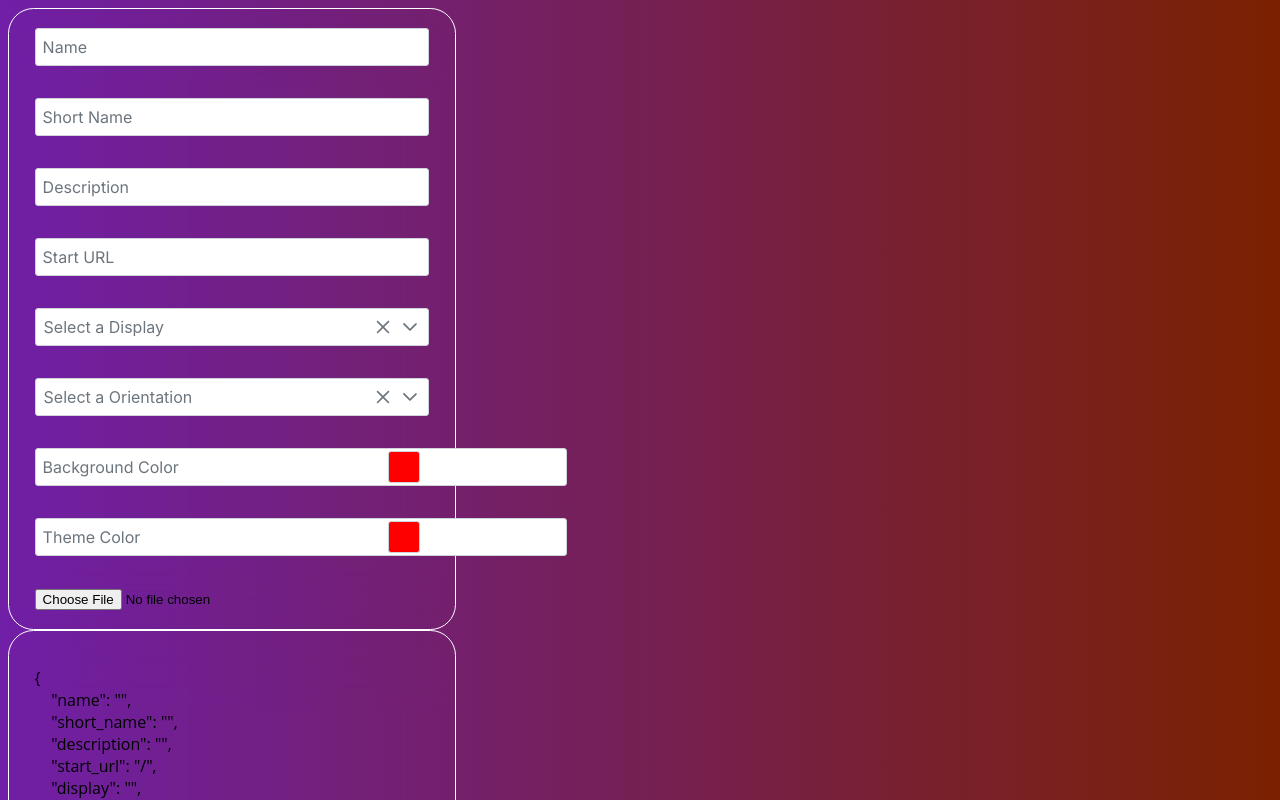
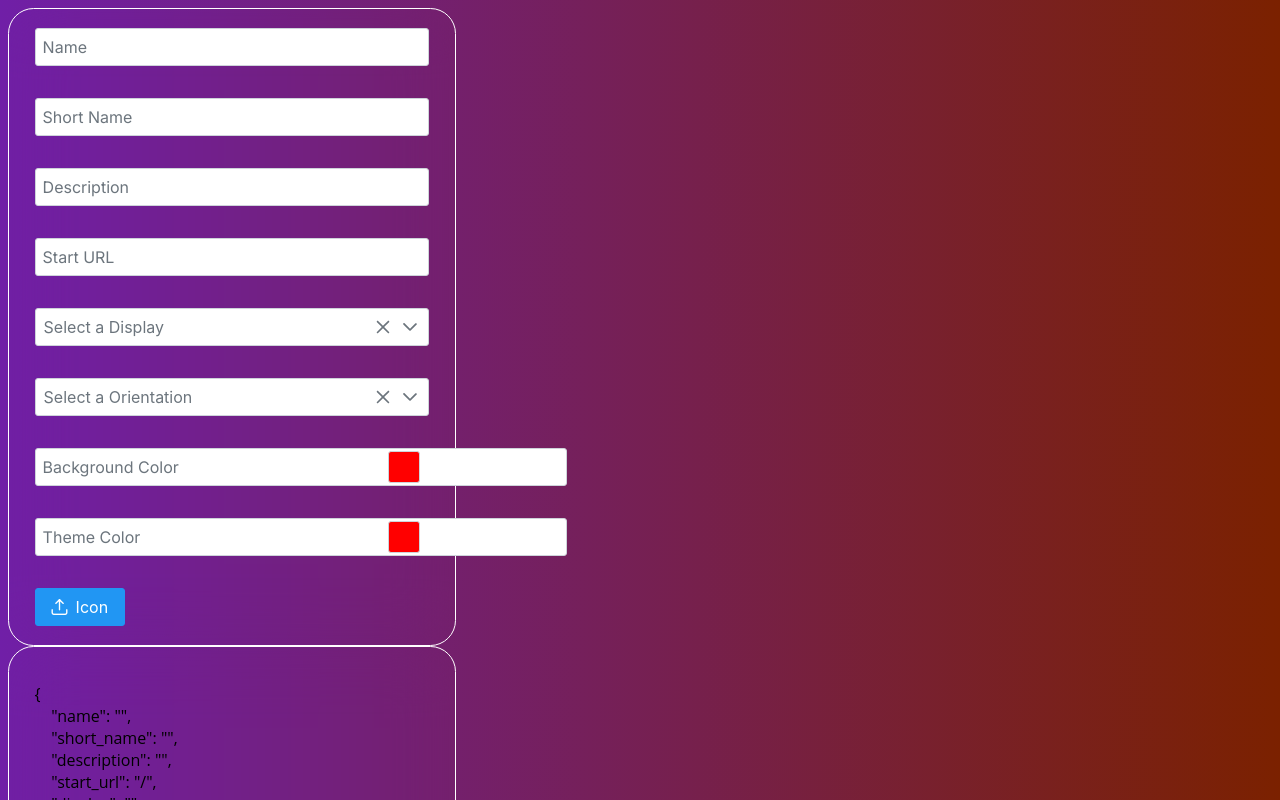
Before and after one commit to ymzEmre/pwa-genvis, a Next.js app: page / in a window 1280 px wide. Shown: the top 800 px of the page. Built offline with nearby package versions, Linux system fonts and the light colour scheme.

Commit message:
Change button style for default file upload

```diff
--- a/src/components/uploadImage/index.tsx
+++ b/src/components/uploadImage/index.tsx
@@ -1,23 +1,31 @@
-import { Button } from 'primereact/button'
 import { useDispatch } from 'react-redux'
 import { actions } from '@/stores/upload-store'
+import { FileUpload } from 'primereact/fileupload'
 
 const ImageUploader = () => {
   const dispatch = useDispatch()
 
   const handleImageChange = (e) => {
-    const file = e.target.files[0]
+    if (!e.files.length) return dispatch(actions.setUploadURL(''))
 
-    if (file) {
-      const imageURL = URL.createObjectURL(file)
-      dispatch(actions.setUploadURL(imageURL))
-    }
+    const imageURL = URL.createObjectURL(e.files[0])
+
+    dispatch(actions.setUploadURL(imageURL))
   }
 
   return (
     <div>
-      <input type="file" onChange={handleImageChange} />
-      {/* <Button label="Click Me2" /> */}
+      <FileUpload
+        mode="basic"
+        chooseLabel="Icon"
+        chooseOptions={{ icon: 'pi pi-upload' }}
+        name="demo"
+        url=""
+        accept="image/*"
+        maxFileSize={1000000}
+        onUpload={handleImageChange}
+        auto
+      />
     </div>
   )
 }
```
